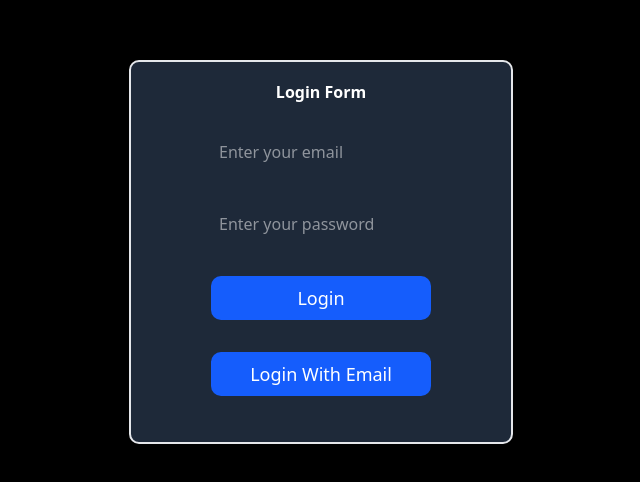
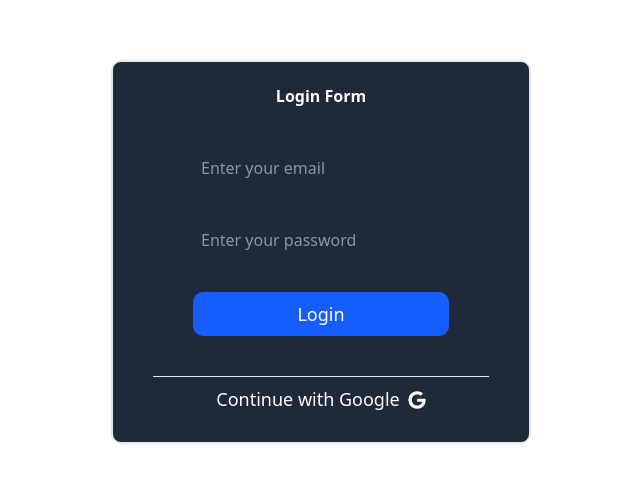
Before and after one commit to vijay9894/frontend, a React app: page / in a window 1280 px wide. Shown: the part 148-630 px from the top of the page, without its empty margins (319-959 px from the left). Built offline with nearby package versions, Linux system fonts and the light colour scheme; the HTML template or start-up script is replaced by a standard one.

Commit message:
feat: add Google login button to MyLogin component; update styling and layout

```diff
--- a/src/login/login.tsx
+++ b/src/login/login.tsx
@@ -1,5 +1,6 @@
 import { useNavigate , useLocation } from "react-router-dom";
 import { useEffect } from "react";
+import { FaGoogle } from "react-icons/fa";
 
 function MyLogin() {
 
@@ -43,14 +44,17 @@ function MyLogin() {
       window.location.href = await "http://localhost:3000/google/login"
  }
 
-    return <div className="flex justify-center items-center h-screen bg-black">
-        <div className="border-2 border-pink text-white rounded-lg lg:w-96 lg:h-96 p-10 bg-gray-800 sm:h-full w-full flex flex-col justify-center">
-            <div className="flex justify-center font-semiboldc sm:font-bold">   Login Form </div>
+    return <div className="flex justify-center items-center h-screen bg-white">
+        <div className="border-2 border-pink text-white rounded-lg lg:w-105 lg:h-96 p-10 bg-gray-800 sm:h-full w-full flex flex-col justify-center">
+            <div className="flex justify-center font-semibold sm:font-bold">   Login Form </div>
             <div className="flex flex-col space-y-8 m-10 justify-center h-60">
                 <input type=" text" id="myInput" placeholder="Enter your email" className="rounded-lg p-2 text-white hover:bg-blue-20" />
                 <input type="password" id="myPassword" placeholder="Enter your password" className="rounded-lg p-2 text-white hover:bg-blue-20" />
                 <button onClick={handleClick} className="bg-blue-600 text-white rounded-lg p-2 text-lg hover:bg-blue-400 ">Login </button>
-                <button onClick={handleEmailLogin} className="bg-blue-600 text-white rounded-lg p-2 text-lg hover:bg-blue-400 ">Login With Email </button>
+            </div>
+            <hr></hr>
+            <div className="flex justify-center">
+                <button onClick={handleEmailLogin} className=" flex text-white rounded-lg p-2 text-lg cursor-pointer hover:bg-gray-500 ">Continue with Google  <FaGoogle className=" ml-2 mt-1.5 "/>  </button>
             </div>
         </div>
     </div>
```
